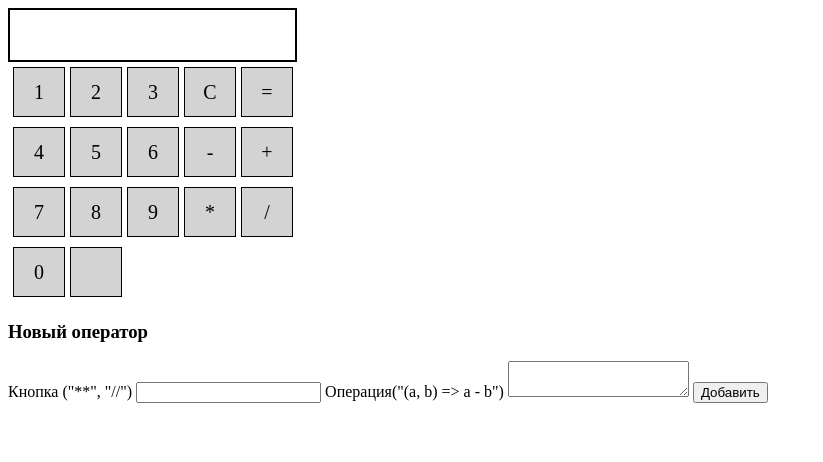
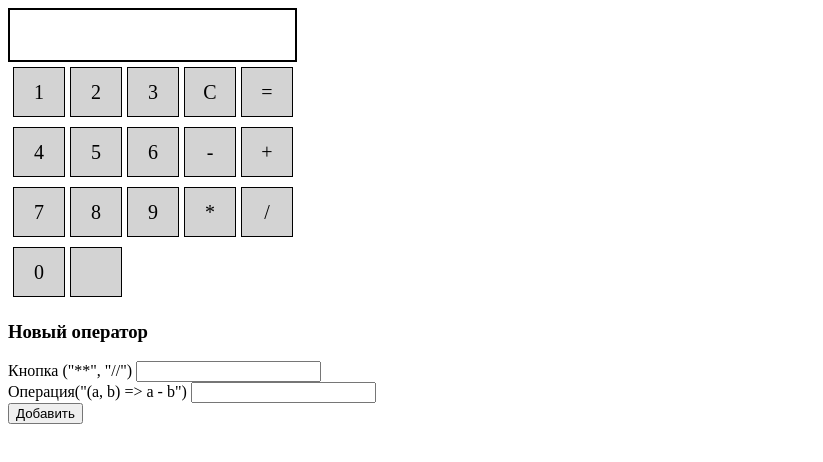
Before and after one commit to ekayumov/Java_script, a plain HTML site: page lesson__7/index.html in a window 1280 px wide. Shown: the whole page, without its empty margins (0-823 px from the left). Drawn offline with Linux system fonts and the light colour scheme.

Commit message:
Update index.html

```diff
--- a/lesson__7/index.html
+++ b/lesson__7/index.html
@@ -35,10 +35,14 @@
     <div>
       <h3>Новый оператор</h3>
       <form id="command-edit">
+        <div>
           <label>Кнопка ("**", "//")</label>
           <input name="key" type="text" required />
+        </div>
+        <div>
           <label>Операция("(a, b) => a - b")</label>
-          <textarea name="funct"> </textarea>
+          <input name="funct" type="text" required />
+        </div>
           <button type="submit">Добавить</button>
       </form>
     </div>
```
